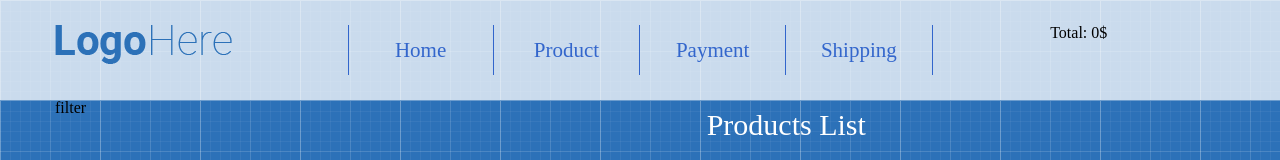
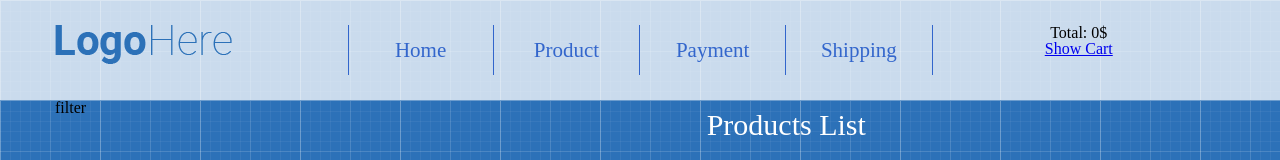
Before and after one commit to KRybiy/shop-project, a React (Create React App) app: page / in a window 1280 px wide. Shown: the top 160 px of the page. Built offline with nearby package versions, Linux system fonts and the light colour scheme.

Commit message:
added link show cart

```diff
--- a/src/App/Header/Cart/Cart.js
+++ b/src/App/Header/Cart/Cart.js
@@ -1,5 +1,6 @@
 import React from 'react'
 import {keys} from 'lodash'
+import {Link} from 'react-router-dom'
 import './cart.css'
 
 import products from '../../Main/Products/products'
@@ -27,6 +28,7 @@ const Cart= ({
 								total + (productsMap[productId].price * productsInCart[productId])
 							), 0)
 						}$</div>
+						<Link to="/cart"> Show Cart</Link>
 					</div>
 
     )
--- a/src/index.js
+++ b/src/index.js
@@ -1,10 +1,15 @@
 import React from 'react';
 import ReactDOM from 'react-dom';
+import {BrowserRouter} from 'react-router-dom';
 import './index.css';
 import App from './App/App';
 import * as serviceWorker from './serviceWorker';
 
-ReactDOM.render(<App />, document.getElementById('root'));
+ReactDOM.render(
+<BrowserRouter>
+<App />
+</BrowserRouter>
+, document.getElementById('root'));
 
 // If you want your app to work offline and load faster, you can change
 // unregister() to register() below. Note this comes with some pitfalls.
```
